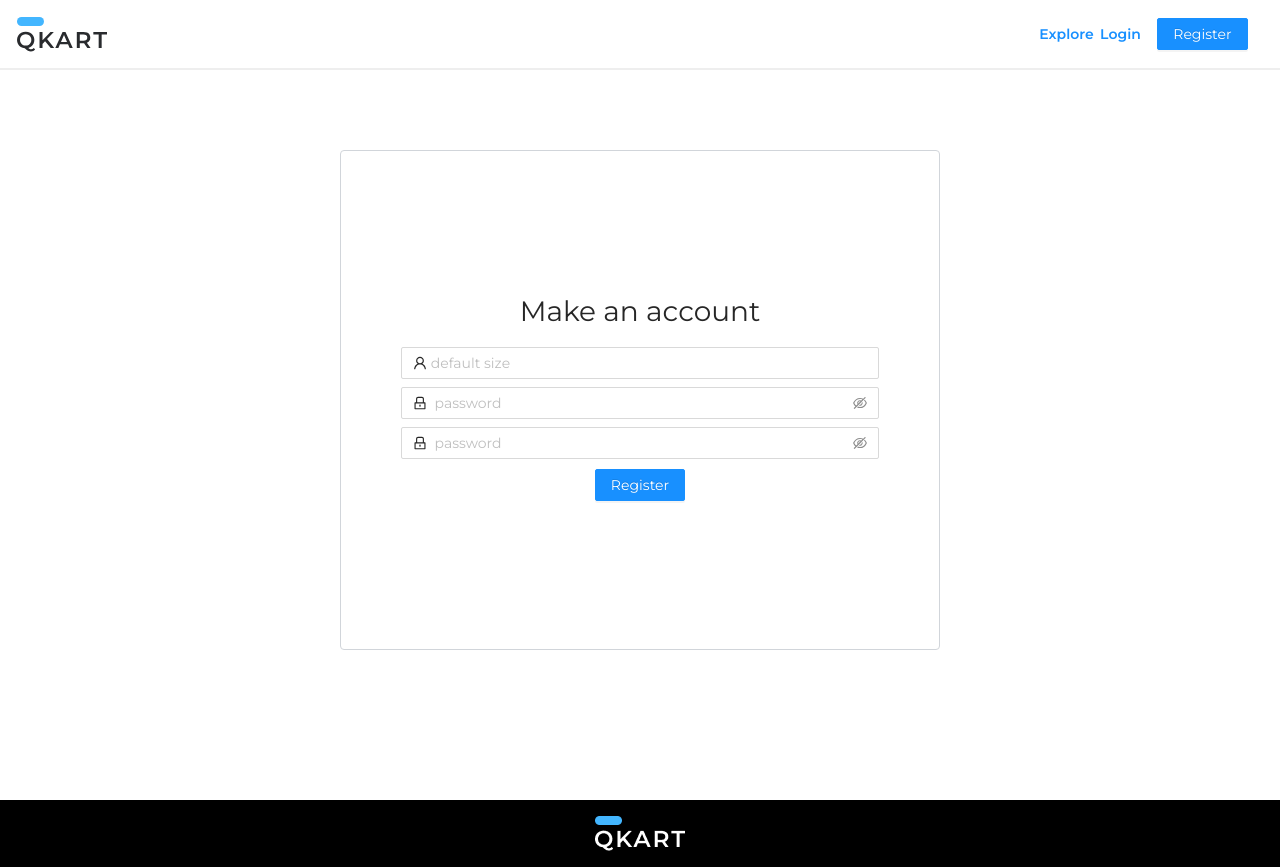
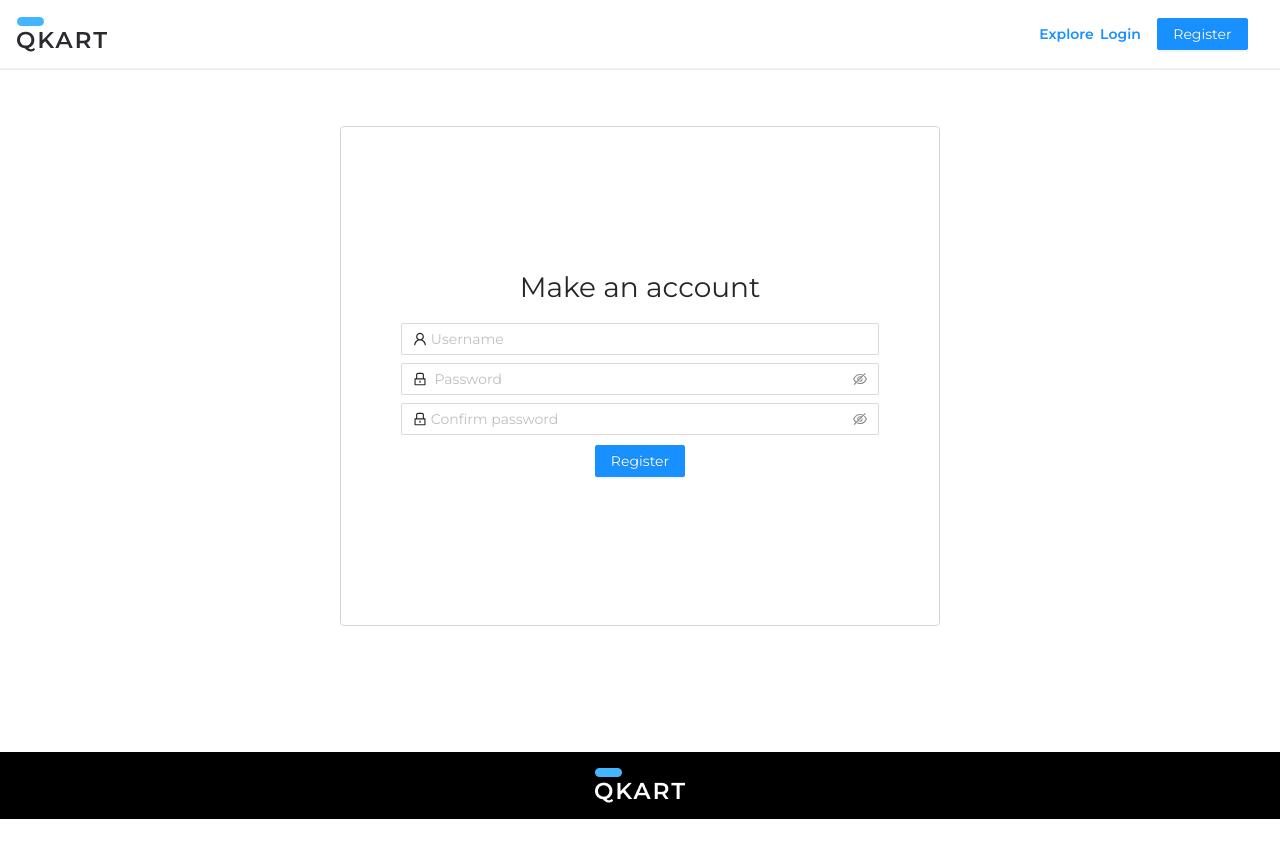
Before and after one commit to gkumar-pandey/E-cart, a React (Create React App) app: page /register in a window 1280 px wide. After the commit the page ends 819 px from the top, so only its background shows below. Built offline with nearby package versions, Linux system fonts and the light colour scheme.

Commit message:
update css

```diff
--- a/src/Components/Header/Header.css
+++ b/src/Components/Header/Header.css
@@ -17,3 +17,8 @@
   flex: 0.2;
   justify-content: space-evenly;
 }
+@media only screen and (max-width: 600px) {
+  .nav-links {
+    flex: 0.8;
+  }
+}
--- a/src/Components/HomePage/Home.css
+++ b/src/Components/HomePage/Home.css
@@ -2,7 +2,7 @@
   display: flex;
   align-items: center;
   justify-content: center;
-  height: 100vh;
+  height: 94vh;
 }
 
 
@@ -40,4 +40,5 @@
   .welcome-text h2 {
     font-size: 2rem;
   }
+
 }
--- a/src/Components/LoginPage/Login.js
+++ b/src/Components/LoginPage/Login.js
@@ -13,11 +13,11 @@ function Login() {
           <h1>Login to Qkart</h1>
           <Space direction="vertical" style={{ width: "80%" }}>
             <Input
-              placeholder="default size"
+              placeholder="Username"
               maxLength="5"
               prefix={<UserOutlined />}
             />
-            <Input.Password placeholder=" password" prefix={<LockOutlined />} />
+            <Input.Password placeholder=" Password" prefix={<LockOutlined />} />
 
           </Space>
 
--- a/src/Components/RegisterPage/Register.js
+++ b/src/Components/RegisterPage/Register.js
@@ -13,9 +13,9 @@ function Register() {
         <div className="container">
           <h1>Make an account</h1>
           <Space direction='vertical' style={{width: '80%'}}>
-            <Input placeholder="default size" maxLength='5' prefix={<UserOutlined />} />
-            <Input.Password placeholder=" password" prefix={<LockOutlined />} />
-            <Input.Password placeholder=" password" prefix={<LockOutlined />} />
+            <Input placeholder="Username" maxLength='5' prefix={<UserOutlined />} />
+            <Input.Password placeholder=" Password" prefix={<LockOutlined />} />
+            <Input.Password placeholder="Confirm password" prefix={<LockOutlined />} />
           </Space>
 
           <Button className='btn-block' type='primary'>Register</Button>
```
Also changed, not shown: src/App.css (line endings or trailing spaces). Lines whose indentation alone changed are shown as unchanged.
